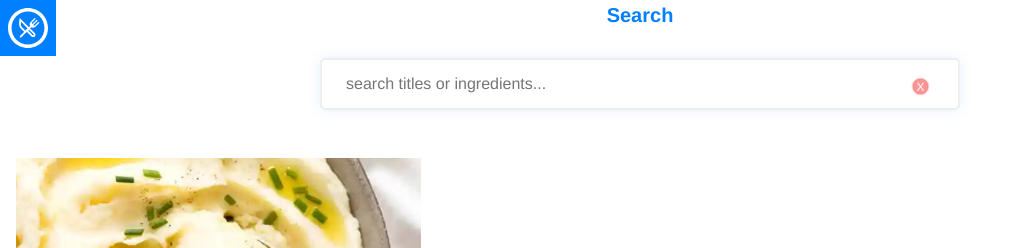
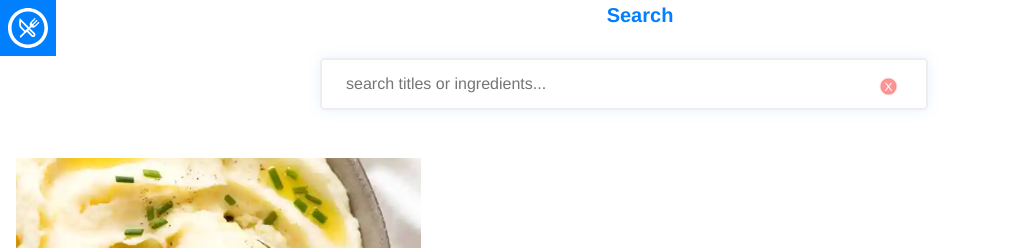
Before and after one commit to LexMalta/recipes, a Jekyll site: the page built from index.html, in a window 1280 px wide. Shown: the top 248 px of the page, without its empty margins (0-1023 px from the left). Built offline with Jekyll 4.4.1, drawn with Linux system fonts in a browser that asks for light colours; nearby versions of some CDN libraries; some web fonts are replaced.

Commit message:
Fix some styling

```diff
--- a/css/main.scss
+++ b/css/main.scss
@@ -17,7 +17,7 @@ ul li input{position: absolute; top:5px; left:0; opacity:0.5;}
 .max-width-3{max-width:52em}
 .max-width-2{max-width:40em}
 
-.search input{border-radius:5px; border:2px solid #eee; box-shadow:0 0 14px rgba(#007FFF,0.1); width:100%; padding:1.5rem}
+.search input{border-radius:5px; border:2px solid #eee; box-shadow:0 0 14px rgba(#007FFF,0.1); width:95%; padding:1.5rem}
 .search input:focus{outline:none; border:2px solid #007FFF;}
 .search{transition:.3s ease height; height:90vh; display:flex; flex-direction: column; justify-content:center;}
 
--- a/index.html
+++ b/index.html
@@ -12,7 +12,7 @@ layout: default
     cursor: pointer;
     position: relative;
     top: -40px;
-    right: -90%;
+    right: -85%;
   }
   .close-icon:after {
     content: "X";
@@ -40,7 +40,7 @@ layout: default
 <div class="search container max-width-2 used" style="height: 126px">
   <div id="search-container">
     <h3 class="center mb3 blue">Search</h3>
-    <form>
+    <form id="the-form">
       <input
         type="search"
         id="search-input"
@@ -80,8 +80,9 @@ layout: default
       } else {
         $(".home").css("display", "block");
       }
-      // currentHeight = $("#search-container").outerHeight();
-      // $(".search").addClass("used").css("height", currentHeight);
+      $("#the-form").on("reset", function (e) {
+        $(".home").css("display", "block");
+      });
     });
   });
 </script>
@@ -109,7 +110,13 @@ layout: default
             endfor
             %}
           ></div>
-          <h1 class="title p2 m0 absolute bold white bottom-0 left-0" style="text-shadow: 1px 0 0 #000, 0 -1px 0 #000, 0 1px 0 #000, -1px 0 0 #000;">
+          <h1
+            class="title p2 m0 absolute bold white bottom-0 left-0"
+            style="
+              text-shadow: 1px 0 0 #000, 0 -1px 0 #000, 0 1px 0 #000,
+                -1px 0 0 #000;
+            "
+          >
             {{ post.title }}
           </h1>
         </a>
```
